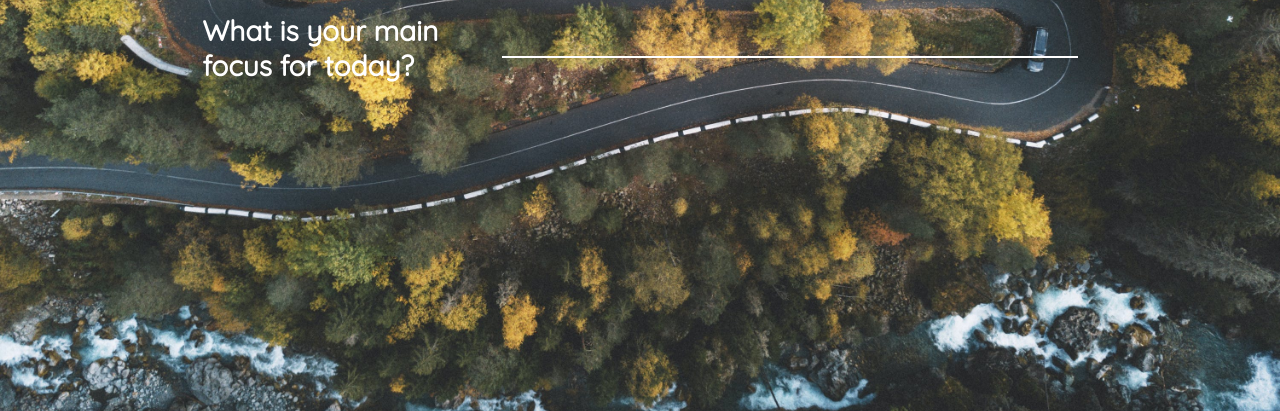
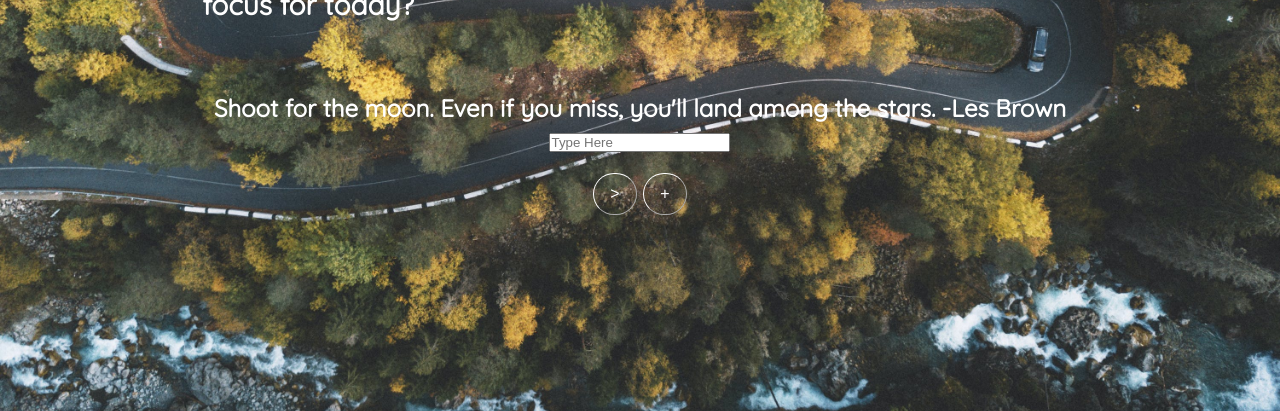
Before and after one commit to nikkiirra/momentum-app, a plain HTML site: page index.html in a window 1280 px wide. Both pictures are taken after a click on the button 639 px from the left and 500 px from the top of the page. Shown: the part 389-800 px from the top of the page. Drawn offline with Linux system fonts and the light colour scheme.

Commit message:
styling quotes

```diff
--- a/script.js
+++ b/script.js
@@ -86,3 +86,13 @@
     `Your value will be not what you know; it will be what you share. - Ginni Rometty`,
     `Never believe anyone who says you don’t deserve what you want. -Taylor Swift`,
     `Choose people who lift you up. -Michelle Obama`];
+
+var QuoteBtn = document.getElementById("storedQuotebtn");
+    QuoteBtn.addEventListener("click", renderQuote);
+
+// ----------------------- Quotes Display ----------------------- //
+var displayQuote = document.getElementById("display-quote");
+    function renderQuote() {
+        quote.style.display = "flex";
+        displayQuote.textContent = quotesList[Math.floor(Math.random() * quotesList.length)];
+    }
--- a/stylesheet.css
+++ b/stylesheet.css
@@ -94,6 +94,16 @@
   font-size: 3rem;
 }
 
+/*-------------Quotes------------*/
+
+#quote {
+  display: flex;
+  justify-content: center;
+  flex-direction: column;
+  align-items: center;
+
+}
+
 
 
 /*------------ buttons ------------ */
```
